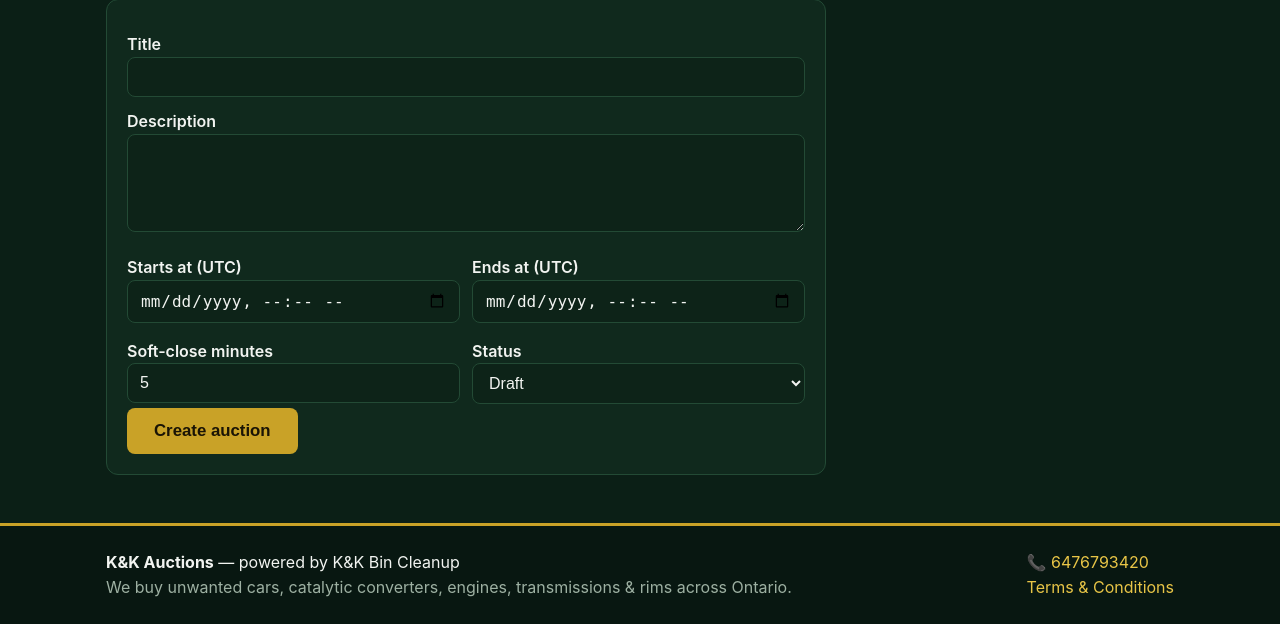
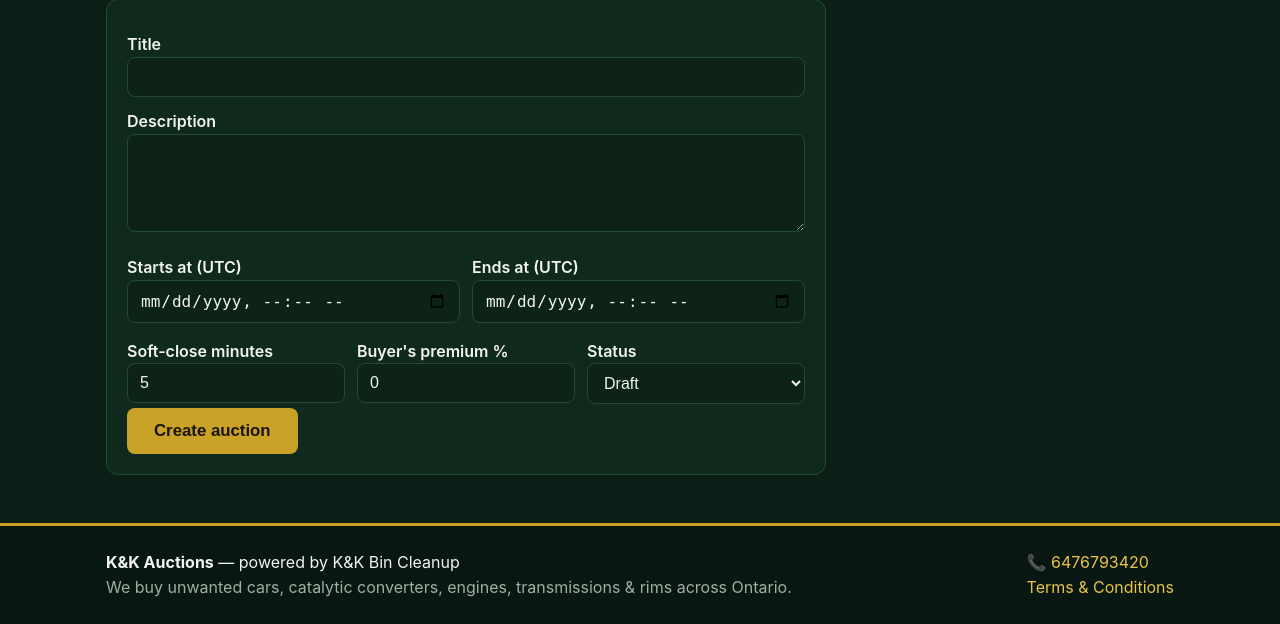
Before and after one commit to jamalkhudayar-glitch/kk-auctions, a Flask app: page /admin/auction/new in a window 1280 px wide. Shown: the part 203-827 px from the top of the page. Run offline with Flask 3, Linux system fonts and the light colour scheme; the visitor is signed in with stand-in values (Sample User, id 1); data comes from the database, SQL or seed files in the repository.

Commit message:
Add Terms & Conditions page (adapted from Bryan's), buyer's premium per auction, terms agreement on registration

```diff
--- a/templates/admin/auction_form.html
+++ b/templates/admin/auction_form.html
@@ -23,6 +23,9 @@
   <div class="form-row">
     <label>Soft-close minutes
       <input type="number" name="soft_close_minutes" min="0" max="60" value="{{ form.soft_close_minutes }}">
+    </label>
+    <label>Buyer's premium %
+      <input type="number" name="buyers_premium_pct" min="0" max="100" step="0.5" value="{{ form.buyers_premium_pct }}">
     </label>
     <label>Status
       <select name="status">
```
